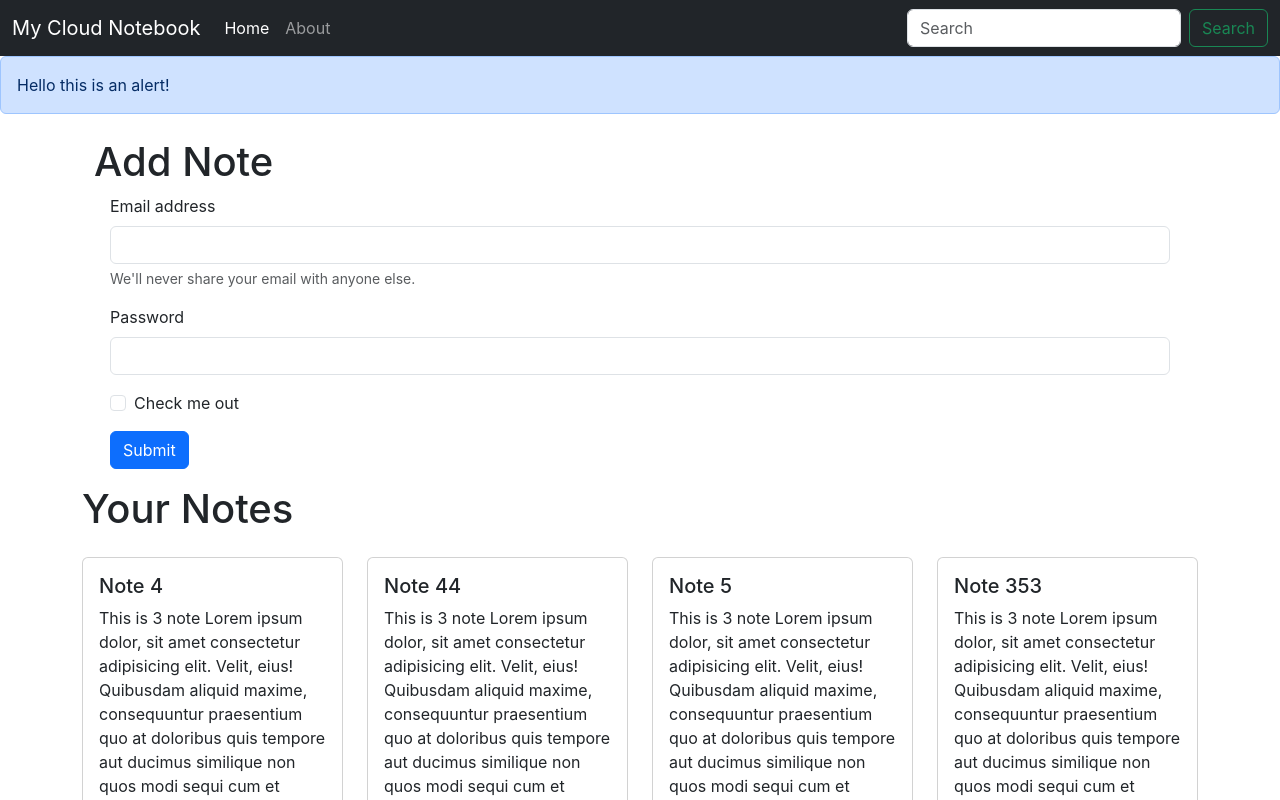
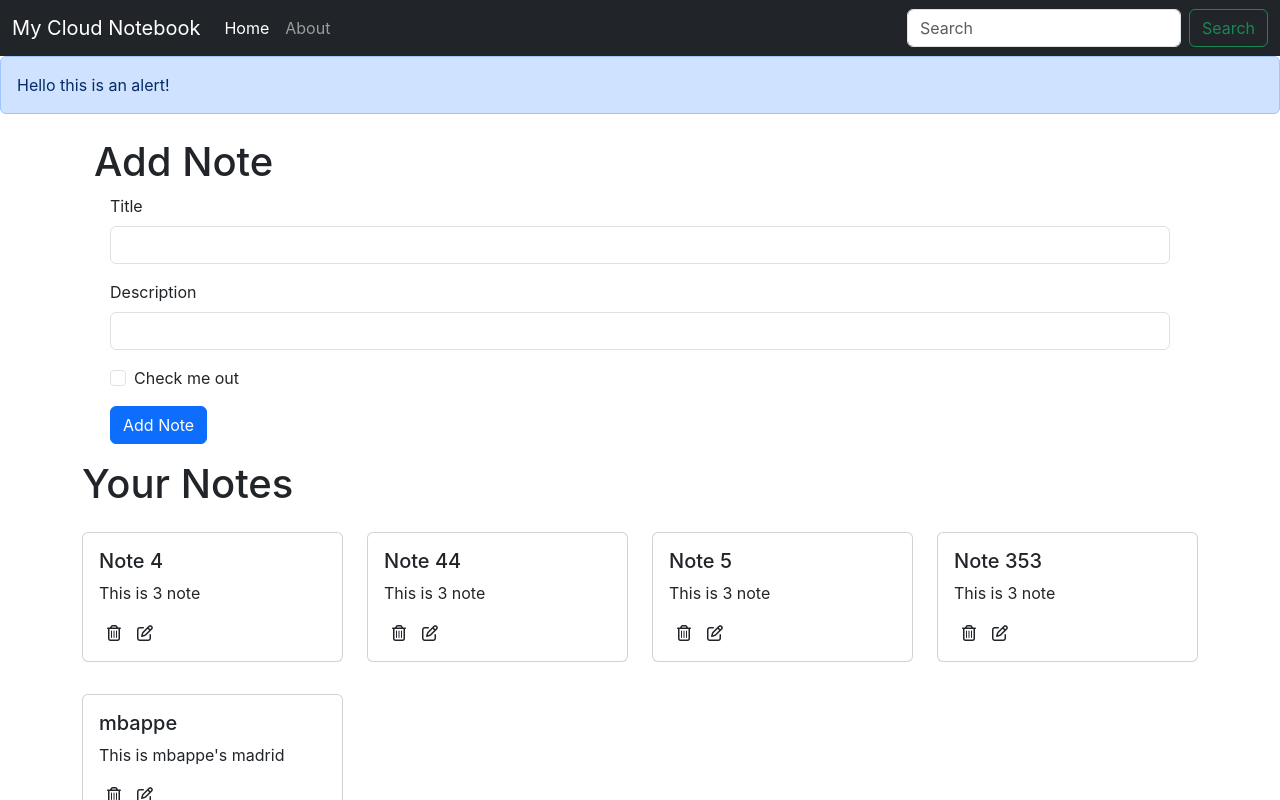
Before and after one commit to Sai-harshith-tule/MyCloudNotebook, a React (Create React App) app: page / in a window 1280 px wide. Shown: the top 800 px of the page. Built offline with nearby package versions, Linux system fonts and the light colour scheme.

Commit message:
video 64 completed

```diff
--- /dev/null
+++ b/src/components/AddNote.js
@@ -0,0 +1,44 @@
+import React, { useState } from "react";
+import { useContext } from "react";
+import Notecontext from "../context/notes/noteContext";
+
+const AddNote = () => {
+    const context = useContext(Notecontext);
+    const { addNote } = context;
+  // eslint-disable-next-line
+  const [note, setNote] = useState({title:"", description:"", tag:"Default"})
+  const handleClick = (e) =>{
+    e.preventDefault();
+    addNote(note.title, note.description, note.tag);
+  }
+  const onChange = (e) =>{
+    setNote({...note, [e.target.name]:e.target.value})
+  }
+  return (
+    <div>
+      <div className="container mt-4">
+        <h1>Add Note</h1>
+        <form className="mx-3">
+          <div className="mb-3">
+            <label htmlFor="title" className="form-label">
+              Title
+            </label>
+            <input type="text" className="form-control" id="title" name="title" onChange={onChange}/>
+          </div>
+
+          <div className="mb-3">
+            <label htmlFor="description" className="form-label"> Description </label>
+            <input type="text" className="form-control" id="description" name="description" onChange={onChange}/>
+          </div>
+          <div className="mb-3 form-check">
+            <input type="checkbox" className="form-check-input" id="exampleCheck1" />
+            <label className="form-check-label" htmlFor="exampleCheck1"> Check me out </label>
+          </div>
+          <button type="submit" className="btn btn-primary" onClick={handleClick}> Add Note </button>
+        </form>
+      </div>
+    </div>
+  );
+};
+
+export default AddNote;
--- a/src/components/Alert.js
+++ b/src/components/Alert.js
@@ -3,7 +3,7 @@
 const Alert = (props) => {
   return (
     <div>
-      <div class="alert alert-primary" role="alert">
+      <div className="alert alert-primary" role="alert">
         {props.message}
       </div>
     </div>
--- a/src/components/Home.js
+++ b/src/components/Home.js
@@ -5,48 +5,7 @@
 
   return (
     <div>
-      <div className="container mt-4">
-        <h1>Add Note</h1>
-        <form className="mx-3">
-          <div className="mb-3">
-            <label htmlFor="exampleInputEmail1" className="form-label">
-              Email address
-            </label>
-            <input
-              type="email"
-              className="form-control"
-              id="exampleInputEmail1"
-              aria-describedby="emailHelp"
-            />
-            <div id="emailHelp" className="form-text">
-              We'll never share your email with anyone else.
-            </div>
-          </div>
-          <div className="mb-3">
-            <label htmlFor="exampleInputPassword1" className="form-label">
-              Password
-            </label>
-            <input
-              type="password"
-              className="form-control"
-              id="exampleInputPassword1"
-            />
-          </div>
-          <div className="mb-3 form-check">
-            <input
-              type="checkbox"
-              className="form-check-input"
-              id="exampleCheck1"
-            />
-            <label className="form-check-label" htmlFor="exampleCheck1">
-              Check me out
-            </label>
-          </div>
-          <button type="submit" className="btn btn-primary">
-            Submit
-          </button>
-        </form>
-      </div>
+
       <Notes/>
     </div>
   );
--- a/src/components/Navbar.js
+++ b/src/components/Navbar.js
@@ -1,10 +1,10 @@
-import React, {useEffect} from "react";
+//import React, {useEffect} from "react";
 import {Link, useLocation} from "react-router-dom";
 const Navbar = () => {
   let location = useLocation();
-  useEffect(()=>{
-    console.log(location.pathname);
-  },[location]);//get the current location of user just to make the buttons darker as of now
+  // useEffect(()=>{
+  //   console.log(location.pathname);
+  // },[location]);//get the current location of user just to make the buttons darker as of now
 
   return (
     <>
--- a/src/components/NoteItem.js
+++ b/src/components/NoteItem.js
@@ -1,14 +1,19 @@
-import React from "react";
+import React, { useContext } from "react";
+import Notecontext from "../context/notes/noteContext";
+
 
 function NoteItem(props) {
-  const { note } = props;
+    const context = useContext(Notecontext);
+    const { note } = props;
+    const { deleteNote } = context;
+
   return (
     <div className="col-md-3">
       <div className="card my-3">
         <div className="card-body">
           <h5 className="card-title">{note.title}</h5>
-          <p className="card-text">{note.description} Lorem ipsum dolor, sit amet consectetur adipisicing elit. Velit, eius! Quibusdam aliquid maxime, consequuntur praesentium quo at doloribus quis tempore aut ducimus similique non quos modi sequi cum et libero.</p>
-          <i className="fa-regular fa-trash-can mx-2"></i>
+          <p className="card-text">{note.description} </p>
+          <i className="fa-regular fa-trash-can mx-2" onClick={()=>{deleteNote(note._id)}}></i>
           <i className="fa-regular fa-pen-to-square mx-2"></i>
         </div>
       </div>
--- a/src/components/Notes.js
+++ b/src/components/Notes.js
@@ -2,18 +2,22 @@
 import { useContext } from "react";
 import Notecontext from "../context/notes/noteContext";
 import NoteItem from "./NoteItem";
+import AddNote from "./AddNote";
 
 const Notes = () => {
   const context = useContext(Notecontext);
-  const { notes, setNotes } = context;
+  const { notes } = context;
   // eslint-disable-next-line
   return (
+    <>
+    <AddNote/>
     <div className="row mt-3">
       <h1>Your Notes</h1>
       {notes.map((note) => {
         return <NoteItem key = {note._id} note={note} />;
       })}
     </div>
+    </>
   );
 };
 
--- a/src/context/notes/NoteState.js
+++ b/src/context/notes/NoteState.js
@@ -52,10 +52,34 @@
         }
       ]
       const [notes, setNotes] = useState(notesInitial);
+    //   add note
+    const addNote = (title, description, tag) =>{
+        const note = {
+            "_id": "6662d0f76448f32340bf4b",
+            "user": "6661b4541dd99cdf7489c737",
+            "title": title,
+            "description": description,
+            "tag": tag,
+            "date": "2024-06-07T09:20:55.330Z",
+            "__v": 0
+          };
+        setNotes(notes.concat(note))
+    }
+    // edit note
+    const editNote = (id, title, description, tag) =>{
 
+    }
+    // delete note
+    const deleteNote = (id) =>{
+        console.log("Deleting node with Id:"+id);
+        const newNotes = notes.filter((note)=>{
+            return note._id !== id;
+        })
+        setNotes(newNotes)
+    }
 
     return(
-        <NoteContext.Provider value={{notes, setNotes}}>
+        <NoteContext.Provider value={{notes, setNotes, addNote, deleteNote, editNote}}>
             {props.children}
         </NoteContext.Provider>
     )
```
